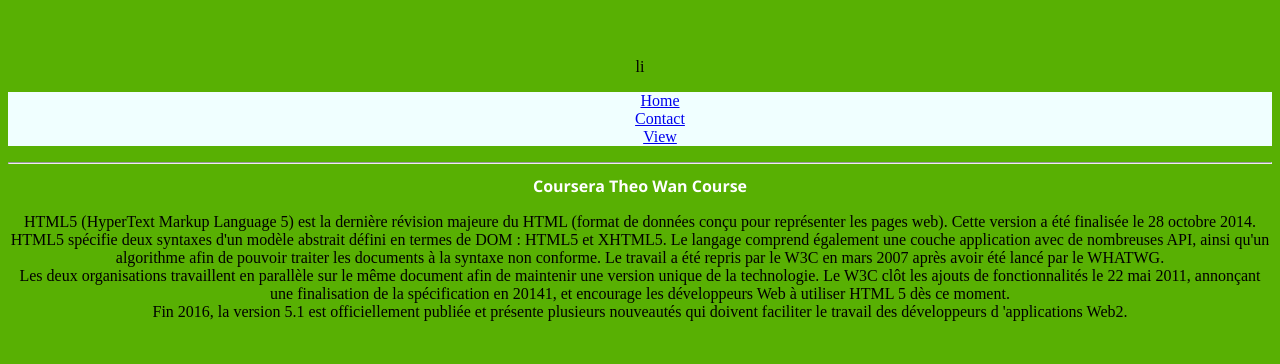
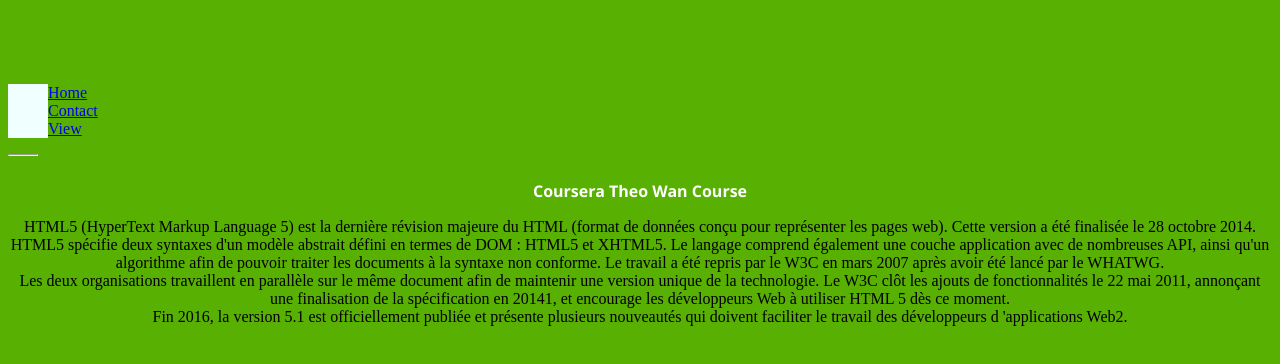
Before and after one commit to TheoWan19/coursera-test, a plain HTML site: page index.html in a window 1280 px wide. Shown: the part 206-570 px from the top of the page. Drawn offline with Linux system fonts and the light colour scheme.

Commit message:
Modification de la page 'index.html, mise a jour de de la feuille de style.

```diff
--- a/index.html
+++ b/index.html
@@ -3,7 +3,7 @@
 
 <head>
     <meta charset="UTF-8">
-    <meta name="viewport" content="width=device-width, initial-scale=1.0"> li
+    <meta name="viewport" content="width=device-width, initial-scale=1.0">
     <title>Document</title>
     <link rel="stylesheet" href="style.css">
 
@@ -11,7 +11,7 @@
 
 <body>
     <header>
-        <div>
+        <div class="header">
             <ul>
                 <li><a href="#">Home</a></li>
                 <li><a href="#">Contact</a></li>
--- a/style.css
+++ b/style.css
@@ -5,8 +5,11 @@ body {
         text-align: center;
     }
 
+    li {
+        list-style: none;
+    }
+
     ul {
-    list-style: none;
         background-color: azure;
     }
 
@@ -16,3 +19,10 @@ h1 {
         font-size: medium;
         box-shadow: inset;
     }
+
+    .header {
+        width: 30px;
+        height: 50%;
+        padding-top: 10px;
+        padding-bottom: 5px;
+    }
```
Lines whose indentation alone changed are shown as unchanged.
